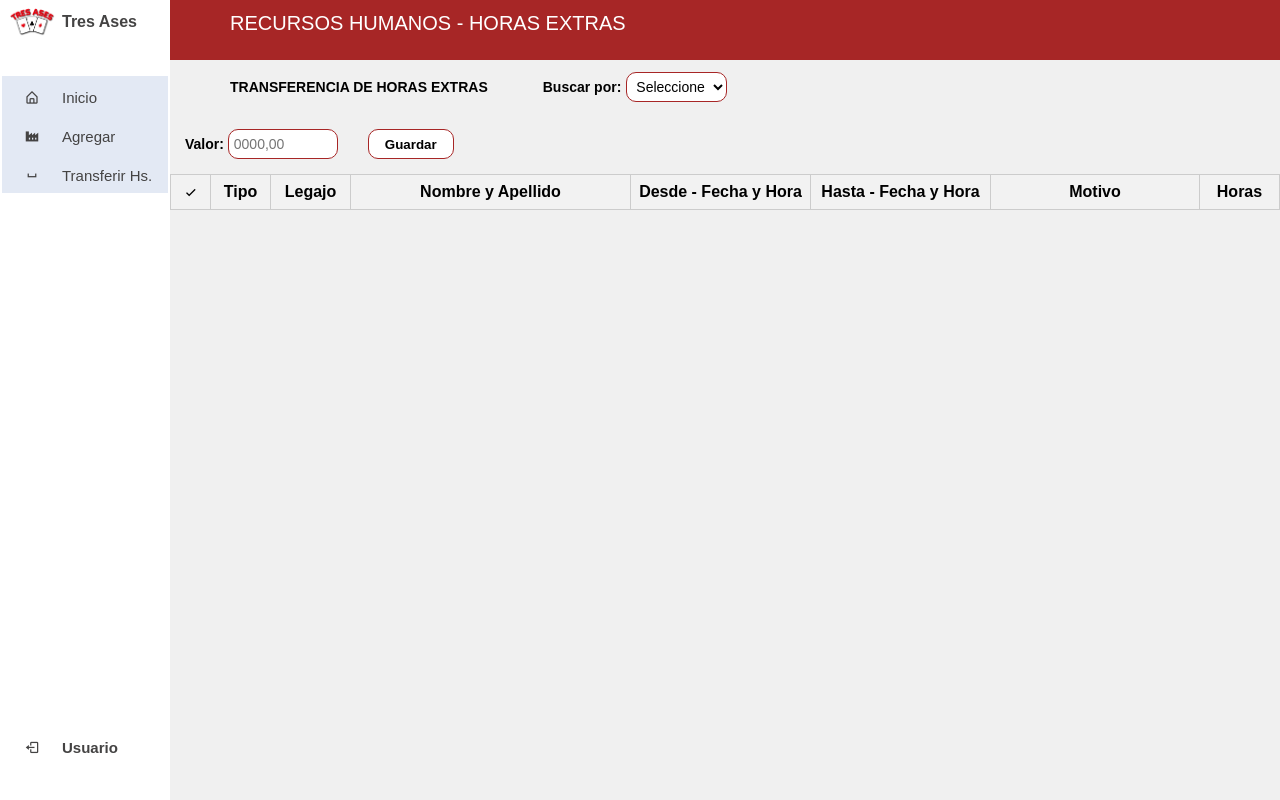
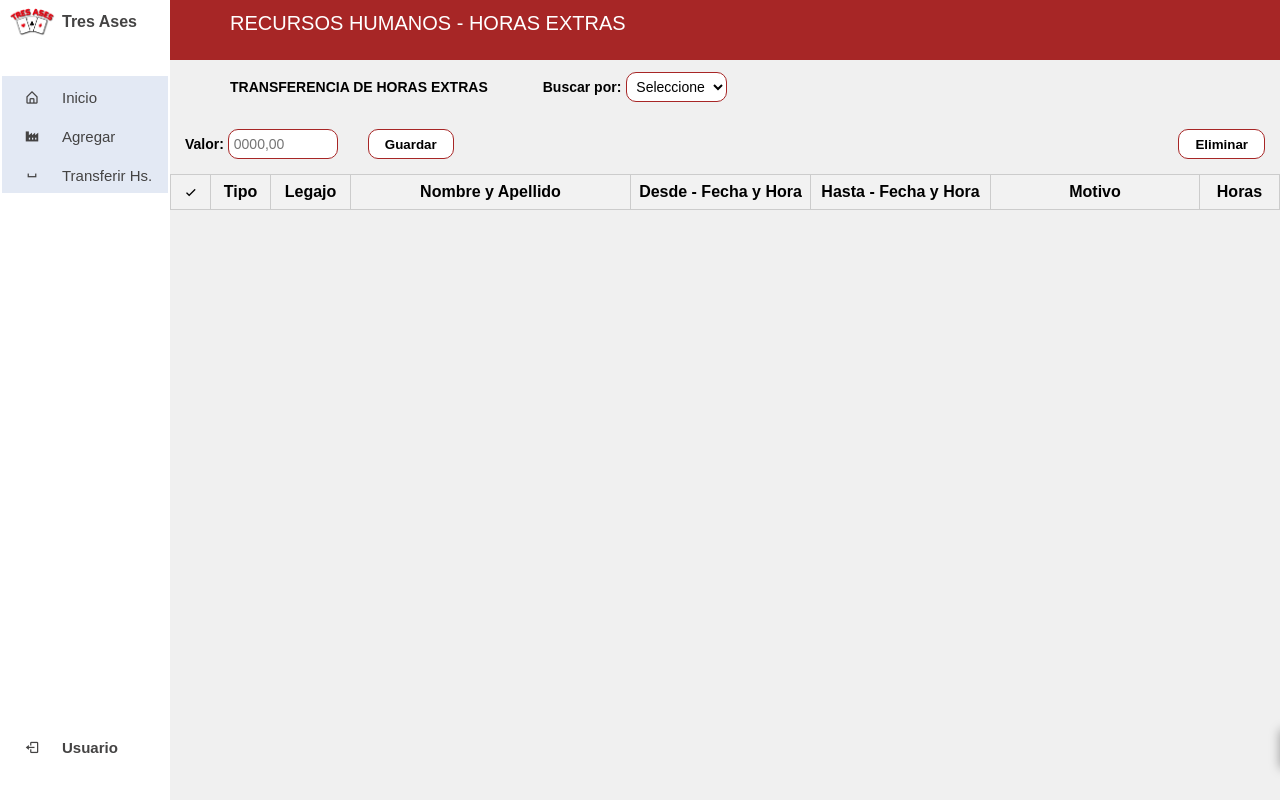
Before and after one commit to Proneutronxs/S3A, a Django app: page /rrhh/horas-extras/transferencia in a window 1280 px wide. Run offline with Django 3.2, Linux system fonts and the light colour scheme; lists and menus that the app fills with data are empty.

Commit message:
version 1.01

```diff
--- a/Applications/RRHH/templates/RRHH/HorasExtras/transferirhe.html
+++ b/Applications/RRHH/templates/RRHH/HorasExtras/transferirhe.html
@@ -46,12 +46,17 @@
                 <div class="items-row">
                     <button id="enviaElFormHorasExtras" class="btn-submit botones" type="button"><b>Guardar</b></button>
                 </div>
+                <div style="margin-left: auto;">
+                  <div class="items-row">
+                    <button id="showPopupBtn" class="btn-submit botones" type="button"><b>Eliminar</b></button>
+                  </div>
+                </div>
               </div>
             </div>
 
             <div class="container-tabla-he">
                 <table class="pre-hs-ex">
-                    <thead>
+                    <thead id="encabezado-tabla-hs-ex">
                       <tr>
                         <th style="width: 40px;"><i class='bx bx-check icon'></i></th>
                         <th style="width: 60px;">Tipo</th>
@@ -81,5 +86,21 @@
   </div>
 </div>
 
+<div class="popup-confirmacion" style="display: none;" id="confirmationPopup">
+  <div class="popup-content">
+    <p>¿Estás seguro de que deseas eliminar los items seleccioados?</p> <br>
+    <button id="confirmBtn" class="btn-submit botones">Confirmar</button>
+    <button id="cancelBtn" class="btn-submit botones">Cancelar</button>
+  </div>
+</div>
+
+<div id="popup" class="popup">
+  <span class="close" id="closePopup">&times;</span>
+  <div id="mensaje-pop-up">
+
+  </div>
+</div>
+
+
 <script src="{%static 'TresAses/js/HorasExtras/horasExtras.js' %}"></script>
 {% endblock %}
--- a/Applications/RRHH/urls.py
+++ b/Applications/RRHH/urls.py
@@ -23,5 +23,7 @@
 
     ### URL CARGA COMBOX POR LEGAJO
     path('horas-extras/transferencia/cargar-combox-legajos', views.cargaLegajos, name="cargaComboxLegajos"),
+    ### URL ELIMINAHORAS EXTRAS
+    path('horas-extras/transferencia/elimina/listado-horas', views.eliminaHorasCargadas, name="eliminaHorasCargadas"),
 
 ]
--- a/Applications/RRHH/views.py
+++ b/Applications/RRHH/views.py
@@ -135,7 +135,7 @@
             resultado = insertaHorasExtras(ID_HEP,Legajo, Fdesde, Hdesde, Fhasta, Hhasta, Choras, IdMotivo, IdAutoriza, Descripcion, Thora, importe, pagada, fecha_y_hora)
             resultados.append(resultado)
 
-            print('100', 'IdHoraExtra', Legajo, Fdesde, Hdesde, Fhasta, Hhasta, Choras, IdMotivo, IdAutoriza, Descripcion, Thora, importe, pagada, fecha_y_hora, 'APLICATIVO' )
+            #print('100', 'IdHoraExtra', Legajo, Fdesde, Hdesde, Fhasta, Hhasta, Choras, IdMotivo, IdAutoriza, Descripcion, Thora, importe, pagada, fecha_y_hora, 'APLICATIVO' )
 
         if 0 in resultados:
             data = "Se produjo un Error en alguna de las inserciones."
@@ -237,3 +237,37 @@
         print(error)
     finally:
         connections['default'].close()
+
+def eliminaHEP(ID_HEP):
+    try:
+        with connections['default'].cursor() as cursor:
+            sql = "UPDATE HorasExtras_Procesadas SET EstadoEnvia = '8' WHERE ID_HEP = %s"
+            cursor.execute(sql, [ID_HEP])
+            cursor.close()
+    except Exception as e:
+        error = str(e)
+        print(error)
+    finally:
+        connections['default'].close()
+
+@csrf_exempt
+def eliminaHorasCargadas(request):
+    if request.method == 'POST':
+        importe = request.POST.get('valor', None)
+        pagada = request.POST.get('HePagada', 'N')
+        checkboxes_tildados = request.POST.getlist('idCheck')
+        resultados = []
+        for i in checkboxes_tildados:
+            ID_HEP = str(i)
+            resultado = eliminaHEP(ID_HEP)
+            resultados.append(resultado)
+
+        if 0 in resultados:
+            data = "Se produjo un Error en alguna de las horas a eliminar."
+            return JsonResponse({'Message': 'Error', 'Nota': data})
+        else:
+            data = "Las horas se eliminaron correctamente."
+            return JsonResponse({'Message': 'Success', 'Nota': data})
+    else:
+        data = "No se pudo resolver la Petición"
+        return JsonResponse({'Message': 'Error', 'Nota': data})
--- a/static/TresAses/css/style.css
+++ b/static/TresAses/css/style.css
@@ -279,11 +279,15 @@
 .row_items{
   display: flex;
   justify-content: flex-start;
+  width: 100%;
 }
 
 .items-row{
   padding: 15px;
-  justify-content: flex-start;
+}
+
+.items-row:last-child {
+  margin-left: auto;
 }
 
 .botones{
--- a/static/TresAses/js/HorasExtras/horasExtras.js
+++ b/static/TresAses/js/HorasExtras/horasExtras.js
@@ -11,6 +11,7 @@
 ComboxBuscarPor.addEventListener("change", (event) => {
     const selectedValue = event.target.value;
     if (selectedValue === '0') {
+        limpiarCampos();
         ocultarCombox();
     }else if (selectedValue === 'h') {
         ComboxHoras.style.display = 'block';
@@ -57,11 +58,17 @@
         }
     }
     if (!tieneFilas) {
-        alert("Debe buscar horas a enviar.");
+        var message = "Debe buscar horas a enviar.";
+        var color = "red";
+        mostrarInfo(message,color);
     } else if (heImporteValue === '') {
-        alert("El Importe está vacío. Por favor, ingrese un importe.");
+        var message = "El Importe está vacío. Por favor, ingrese un importe.";
+        var color = "red";
+        mostrarInfo(message,color);
     }else if (!alMenosUnTildado) {
-        alert("Debe seleccionar al menos un elemento antes de enviar los datos.");
+        var message = "Debe seleccionar al menos un elemento antes de enviar las Horas.";
+        var color = "red";
+        mostrarInfo(message,color);
     } else {
         enviarHorasExtras_transferencia();
     }
@@ -104,12 +111,15 @@
         }else {
             closeProgressBar();
             var nota = data.Nota
-            alert(nota);
+            var color = "red";
+            mostrarInfo(nota,color)
         }
     } catch (error) {
         closeProgressBar();
-        alert("Se produjo un error al procesar la solicitud.");
         limpiarCampos();
+        var nota = "Se produjo un error al procesar la solicitud.";
+        var color = "red";
+        mostrarInfo(nota,color)
     }
 }
 
@@ -149,12 +159,15 @@
         }else {
             closeProgressBar();
             var nota = data.Nota
-            alert(nota);
+            var color = "red";
+            mostrarInfo(nota,color);
         }
     } catch (error) {
         closeProgressBar();
-        alert("Se produjo un error al procesar la solicitud.");
         limpiarCampos();
+        var nota = "Se produjo un error al procesar la solicitud.";
+        var color = "red";
+        mostrarInfo(nota,color);
     }
 };
 
@@ -194,11 +207,14 @@
         }else {
             closeProgressBar();
             var nota = data.Nota
-            alert(nota);
+            var color = "red";
+            mostrarInfo(nota,color);
         }
     } catch (error) {
         closeProgressBar();
-        alert("Se produjo un error al procesar la solicitud.");
+        var nota = "Se produjo un error al procesar la solicitud.";
+        var color = "red";
+        mostrarInfo(nota,color);
         limpiarCampos();
     }
 };
@@ -220,16 +236,120 @@
         if(data.Message=="Success"){
             closeProgressBar();
             var nota = data.Nota
-            alert(nota);
             limpiarCampos();
+            var color = "green";
+            mostrarInfo(nota,color);
         }else {
             closeProgressBar();
             var nota = data.Nota
-            alert(nota);
+            var color = "red";
+            mostrarInfo(nota,color);
         }
     } catch (error) {
         closeProgressBar();
-        alert("Se produjo un error al procesar la solicitud.");
+        var nota = "Se produjo un error al procesar la solicitud.";
+        var color = "red";
+        mostrarInfo(nota,color);
         limpiarCampos();
     }
 };
+
+const eliminaHorasExtras_transferencia = async () => {
+    openProgressBar();
+    try {
+        const form = document.getElementById("formEnviaHorasExtras");
+        const formData = new FormData(form);
+
+        const options = {
+            method: 'POST',
+            headers: {
+            },
+            body: formData
+        };
+        const response = await fetch("transferencia/elimina/listado-horas", options);
+        const data = await response.json();
+        if(data.Message=="Success"){
+            closeProgressBar();
+            var nota = data.Nota
+            limpiarCampos();
+            var color = "green";
+            mostrarInfo(nota,color);
+        }else {
+            closeProgressBar();
+            var nota = data.Nota
+            var color = "red";
+            mostrarInfo(nota,color);
+        }
+    } catch (error) {
+        closeProgressBar();
+        var nota = "Se produjo un error al procesar la solicitud.";
+        var color = "red";
+        mostrarInfo(nota,color);
+        limpiarCampos();
+    }
+};
+
+
+/// pop up de confirmación
+const encabezadoHorasExtras = document.getElementById("encabezado-tabla-hs-ex");
+const showPopupBtn = document.getElementById("showPopupBtn");
+const confirmationPopup = document.getElementById("confirmationPopup");
+const confirmBtn = document.getElementById("confirmBtn");
+const cancelBtn = document.getElementById("cancelBtn");
+
+showPopupBtn.addEventListener("click", () => {
+    const tablaHorasProcesadas = document.getElementById("tablaHorasProcesadas");
+    const tieneFilas = tablaHorasProcesadas.getElementsByTagName("tr").length > 0;
+    const checkboxes = tablaHorasProcesadas.getElementsByClassName("input-checkbox");
+    let alMenosUnTildado = false;
+    for (const checkbox of checkboxes) {
+        if (checkbox.checked) {
+            alMenosUnTildado = true;
+            break;
+        }
+    }
+    if (!tieneFilas) {
+        var message = "Debe buscar horas a enviar.";
+        var color = "red";
+        mostrarInfo(message,color);
+    }else if (!alMenosUnTildado) {
+        var message = "Debe seleccionar al menos un elemento antes de enviar las Horas.";
+        var color = "red";
+        mostrarInfo(message,color);
+    } else {
+        confirmationPopup.style.display = "flex";
+        encabezadoHorasExtras.style.position = "static";
+    }
+
+});
+
+confirmBtn.addEventListener("click", () => {
+    eliminaHorasExtras_transferencia();
+    confirmationPopup.style.display = "none";
+    encabezadoHorasExtras.style.position = "sticky";
+});
+
+cancelBtn.addEventListener("click", () => {
+  confirmationPopup.style.display = "none";
+  encabezadoHorasExtras.style.position = "sticky";
+});
+
+
+document.getElementById("closePopup").addEventListener("click", function() {
+    document.getElementById("popup").classList.remove("active");
+});
+
+
+
+
+function mostrarInfo(Message,Color) {
+    document.getElementById("popup").classList.add("active");
+    const colorBorderMsg = document.getElementById("popup");
+    const mensaje = document.getElementById("mensaje-pop-up");
+    colorBorderMsg.style.border = `2px solid ${Color}`;
+    mensaje.innerHTML = `<p style="color: black; font-size: 13px;"><b>${Message}</b></p>`;
+
+    setTimeout(() => {
+        document.getElementById("popup").classList.remove("active");
+    }, 5000);
+}
```
Also changed, not shown: other parts of static/TresAses/css/style.css (+49 -0 lines), Applications/Mobile/HorasExtras/views.py (+9 -2 lines), S3A/settings.py (+57 -57 lines).
